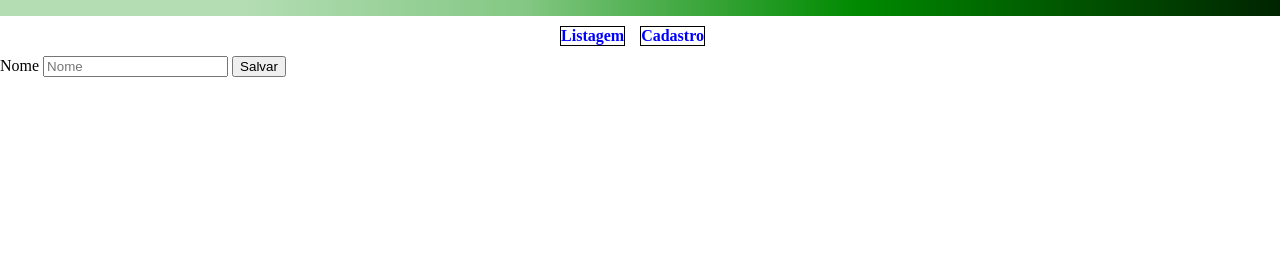
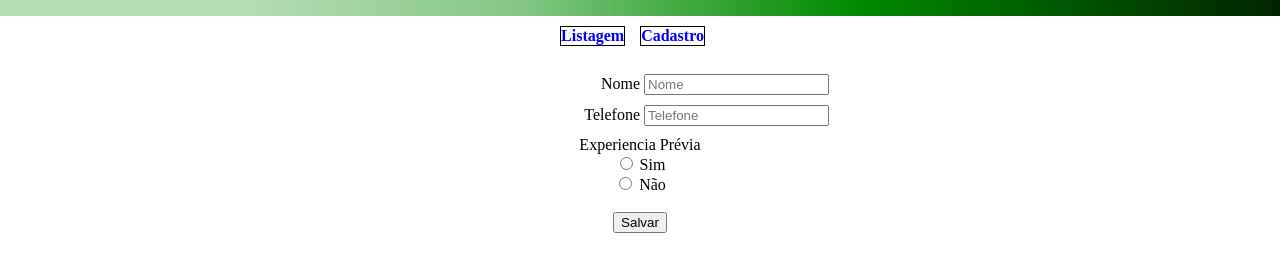
Before and after one commit to Gustavuus/Meu-Formulario, a plain HTML site: page Desktop/Projeto/form.html in a window 1280 px wide. Shown: the part 94-366 px from the top of the page. Drawn offline with Linux system fonts and the light colour scheme.

Commit message:
Fim projeto

```diff
--- a/Desktop/Projeto/assets/img/css/form.css
+++ b/Desktop/Projeto/assets/img/css/form.css
@@ -0,0 +1,38 @@
+.formulario {
+    display: flex;
+    flex-direction: column;
+    justify-content: center;
+    align-items: center;
+}
+
+.formulario div {
+    width: 100%;
+}
+
+
+.formulario .label-grande {
+    width:  50%;
+    display: inline-block;
+    text-align: right;
+}
+.exp {
+    align-items: center;
+    align-content: end;
+    /* display: flex; */
+    display: contents;
+    text-align-last: center;
+
+}
+.linha-formulario {
+    margin-bottom: 10px;
+}
+.style {
+
+    width: 40%;
+}
+
+@media screen and (max-width :360px) {
+    .formulario input[type="text"]{
+    width: 100%; }
+
+}
--- a/Desktop/Projeto/assets/img/css/style.css
+++ b/Desktop/Projeto/assets/img/css/style.css
@@ -1,5 +1,8 @@
 body {
     margin: 0px;
+    height: 200%;
+    width: 100%;
+
 }
 .cabecalho {
     padding: 15px;
@@ -24,3 +27,8 @@ filter: progid:DXImageTransform.Microsoft.gradient( startColorstr='#b4ddb4', end
     margin-right: 15px;
     border: 1px solid black;
 }
+.desenvolvedor{
+    align-items: center;
+    margin-top: 25%;
+width: max-content;
+}
--- a/Desktop/Projeto/form.html
+++ b/Desktop/Projeto/form.html
@@ -19,13 +19,28 @@
         <a href="./form.html"> Cadastro</a>
     </section>
    <section>
-    <form >
-      <label for="Name">Nome</label>
-        <input name="text" id="N
-
-
-        ame" required type="text" placeholder="Nome">
-       <input type="submit" value="Salvar">
+       <br>
+    <form class="formulario">
+     <div class="linha-formulario">
+        <label class="label-grande" for="name">Nome</label>
+        <input name="text" id="name" required=text
+            name required type="text" placeholder="Nome">
+     </div>
+     <div class="linha-formulario">
+        <label class="label-grande" for="name">Telefone</label>
+        <input name="text" id="phone" required=text
+        placeholder="Telefone" >
+     </div>
+     <div class="exp">
+        <label>Experiencia Prévia</label>
+        <div style="display:inline-block; width: 39%;">
+        <input type="radio" id="xp-yes" name="xp"> <label for="xp-yes"> Sim</label>
+        <br>
+        <input type="radio" id="xp-no" name="xp">  <label for="xp-no"> Não</label>
+        </div>
+    </div>
+        <br>
+    <input type="submit" value="Salvar">
 
     </form>
 
```
Also changed, not shown: Desktop/Projeto/index.html (+6 -0 lines).
